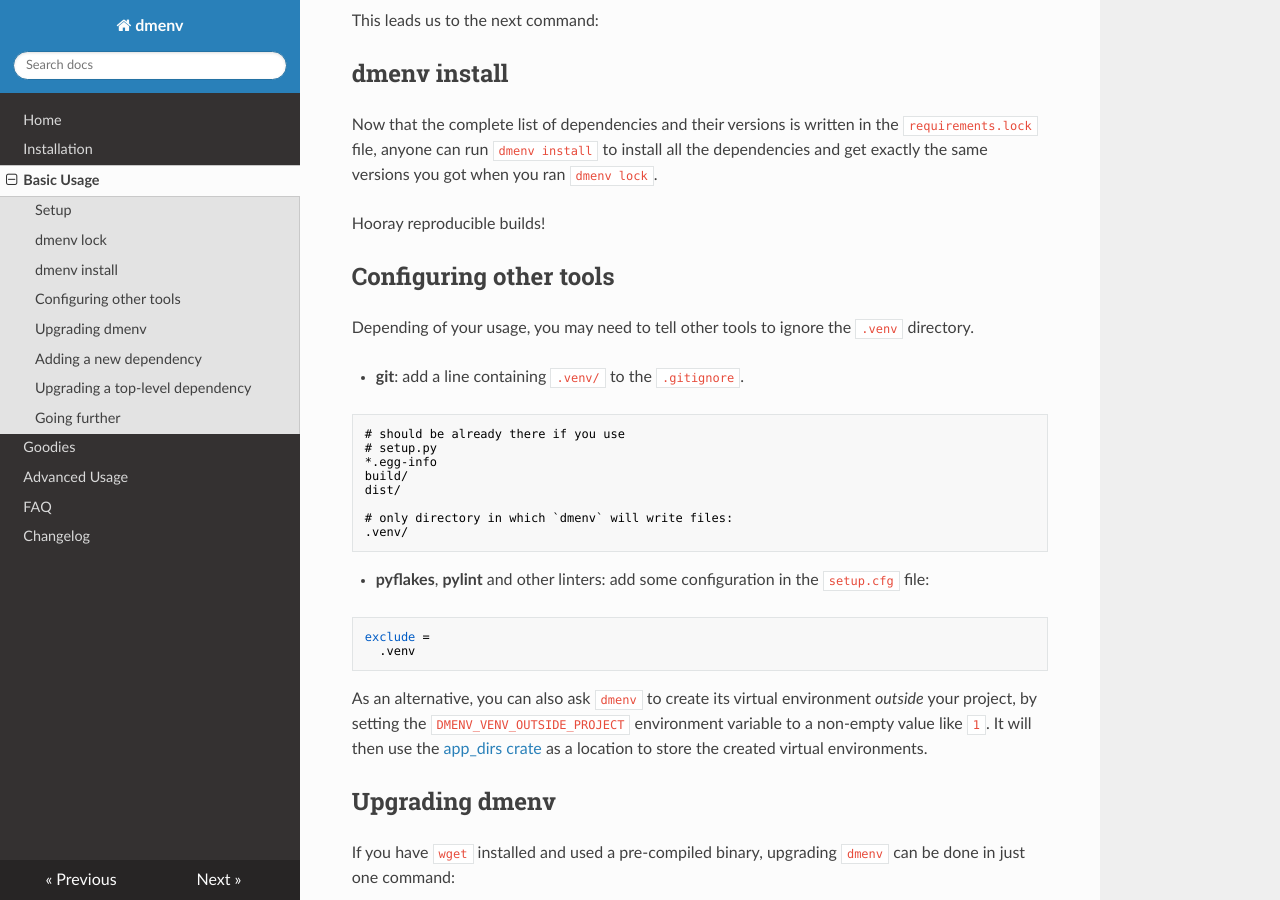
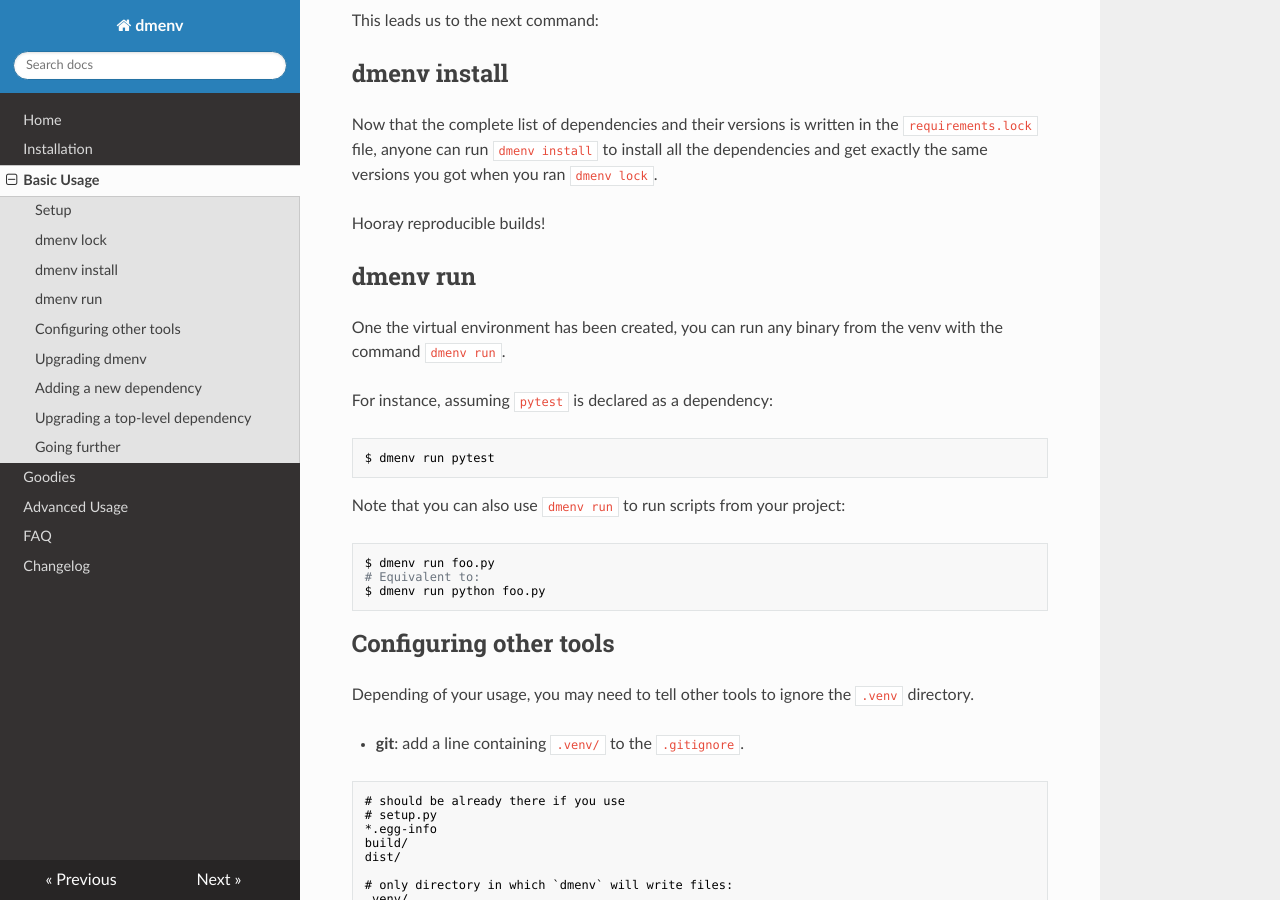
Before and after one commit to dmerejkowsky/dmenv, an MkDocs documentation site: the page built from docs/contents/basic_usage.md, in a window 1280 px wide and 900 px high, scrolled down 951 px. Built offline with MkDocs 1.6.1, drawn with Linux system fonts in a browser that asks for light colours; nearby versions of some CDN libraries.

Commit message:
Update doc and changelog

````diff
--- a/docs/contents/basic_usage.md
+++ b/docs/contents/basic_usage.md
@@ -44,6 +44,26 @@
 dependencies and get exactly the same versions you got when you ran `dmenv lock`.
 
 Hooray reproducible builds!
+
+
+## dmenv run
+
+One the virtual environment has been created, you can run any binary from the venv with the command
+`dmenv run`.
+
+For instance, assuming `pytest` is declared as a dependency:
+
+```bash
+$ dmenv run pytest
+```
+
+Note that you can also use `dmenv run` to run scripts from your project:
+
+```bash
+$ dmenv run foo.py
+# Equivalent to:
+$ dmenv run python foo.py
+```
 
 
 ## Configuring other tools
````
Also changed, not shown: CHANGELOG.md.
